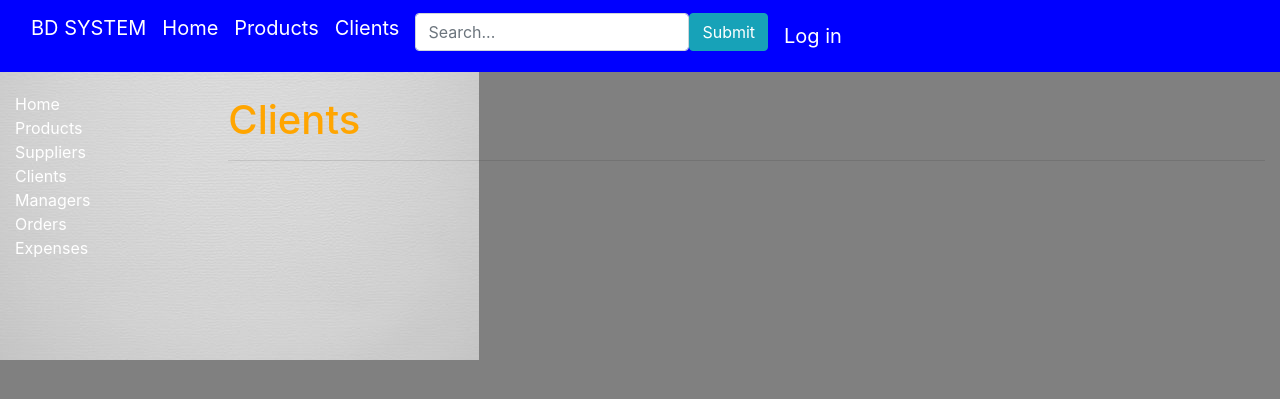
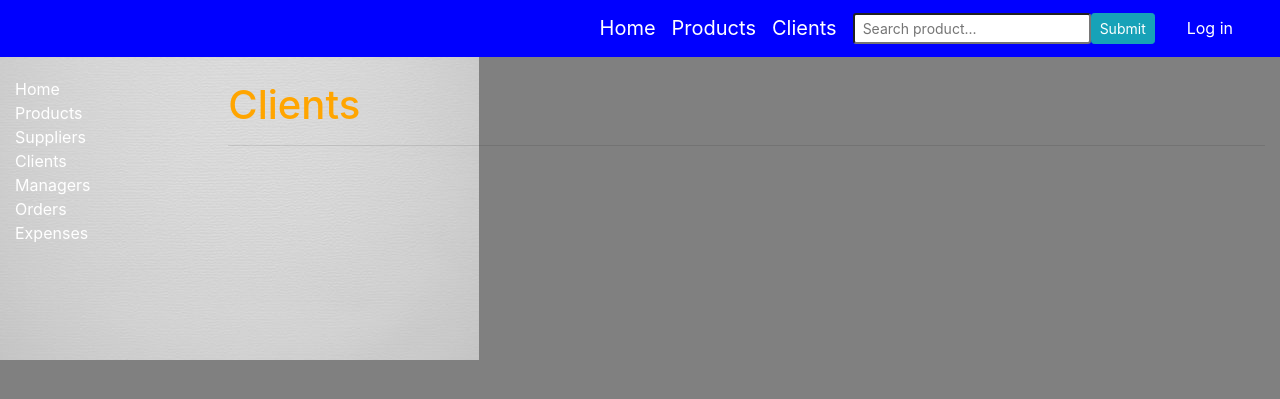
Before and after one commit to algimantasne/project, a Django app: page /library/clients/ in a window 1280 px wide. Shown: the top 399 px of the page. Run offline with Django 4.2, Linux system fonts and the light colour scheme; data that the repository does not hold is empty; some libraries are stand-ins or nearby versions; some web fonts are replaced.

Commit message:
Add files via upload
navbar line

```diff
--- a/myProject/vvsystem/library/templates/base.html
+++ b/myProject/vvsystem/library/templates/base.html
@@ -33,36 +33,25 @@
 
 
   <nav class="navbar navbar-inverse navbar-blue">
-      <div class="container-fluid">
       <!--          logo-->
-          <div class="nav justify-content-end">
-
-<!--              <button class="navbar-toggler" type="button" data-toggle="collapse" data-target="#navbarResponsive" aria-controls="navbarResponsive" aria-expanded="false" aria-label="Toggle navigation">-->
-<!--                  <span class="navbar-toggler-icon">#</span>-->
-<!--              </button>-->
-              <a class="navbar-brand">BD SYSTEM</a>
-              <a class="navbar-brand" href="{% url 'index' %}">Home</a>
-              <a class="navbar-brand" href="{% url 'products' %}">Products</a>
-<!--              <a class="navbar-brand" href="{% url 'suppliers' %}">Suppliers</a>-->
-              <a class="navbar-brand" href="{% url 'clients' %}">Clients</a>
-<!--              <a class="navbar-brand" href="{% url 'managers' %}">Managers</a>-->
-<!--              <a class="navbar-brand" href="{% url 'sales' %}">Sales</a>-->
-<!--              <a class="navbar-brand" href="{% url 'expenses' %}">Expenses</a>-->
-              <a class="navbar-brand">
+<!--      <a class="navbar-brand">BD SYSTEM</a>-->
+      <div class="container-fluid justify-content-end">
+          <div class="nav">
+              <li class="nav-item"><a class="navbar-brand" href="{% url 'index' %}">Home</a></li>
+              <li class="nav-item"><a class="navbar-brand" href="{% url 'products' %}">Products</a></li>
+              <li class="nav-item"><a class="navbar-brand" href="{% url 'clients' %}">Clients</a></li>
+              <li class="nav-item"><a class="navbar-brand">
                 <form action="{% url 'search' %}" method="get" class="form-inline my-2 my-md-0">
-                  <input name="query" class="form-control" type="text" placeholder="Search...">
-                <button type="submit" class="btn btn-info">Submit</button>
+                  <input name="query" class="form-control-sm" type="text" placeholder="Search product...">
+                <button type="submit" class="btn btn-info btn-sm">Submit</button>
                 </form>
-              </a>
-
-              <ul class="navbar-nav ml-auto navbar-brand">
+              </a></li>
               {% if user.is_authenticated %}
               <li class="nav-item"><a class="nav-link" href="#">{{ user.get_username }}</a></li>
               <li class="nav-item"><a class="nav-link" href="{% url 'logout'%}?next={{request.path}}">Log out</a></li>
               {% else %}
               <li class="nav-item"><a class="nav-link" href="{% url 'login'%}?next={{request.path}}">Log in</a></li>
               {% endif %}
-              </ul>
           </div>
       </div>
   </nav>
```
Lines whose indentation alone changed are shown as unchanged.
